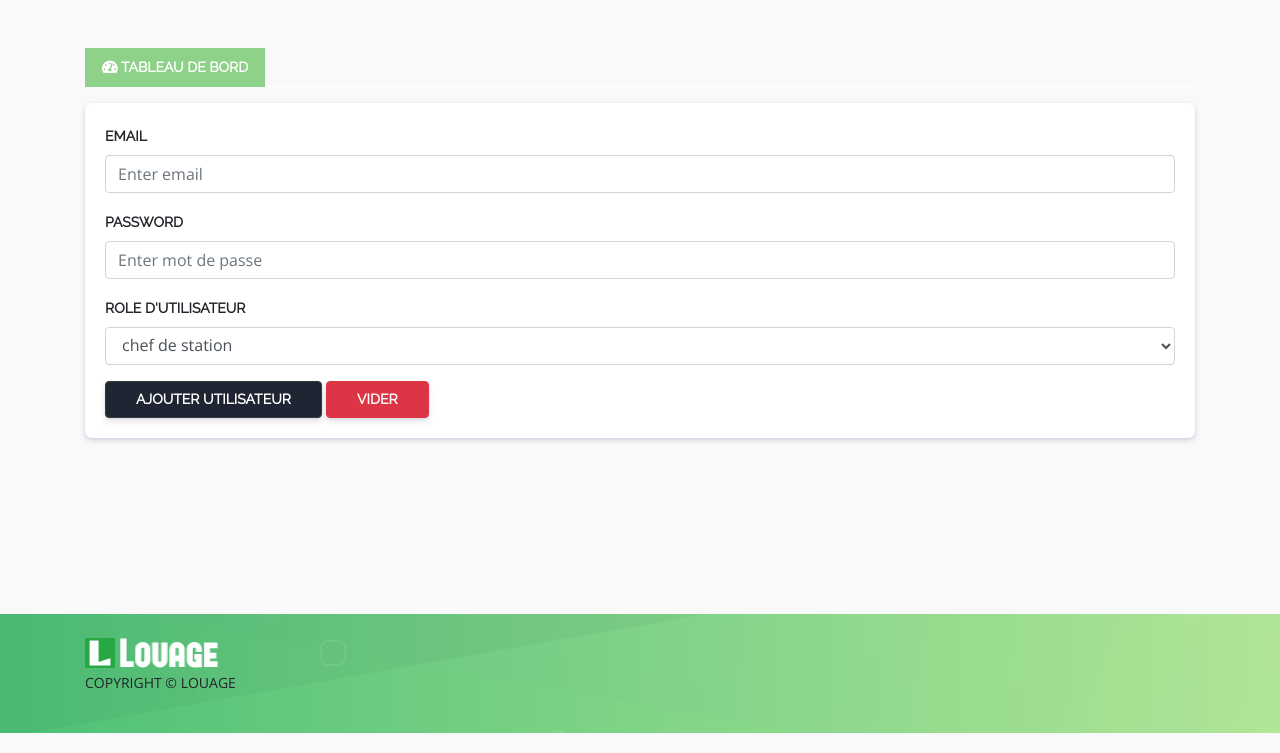
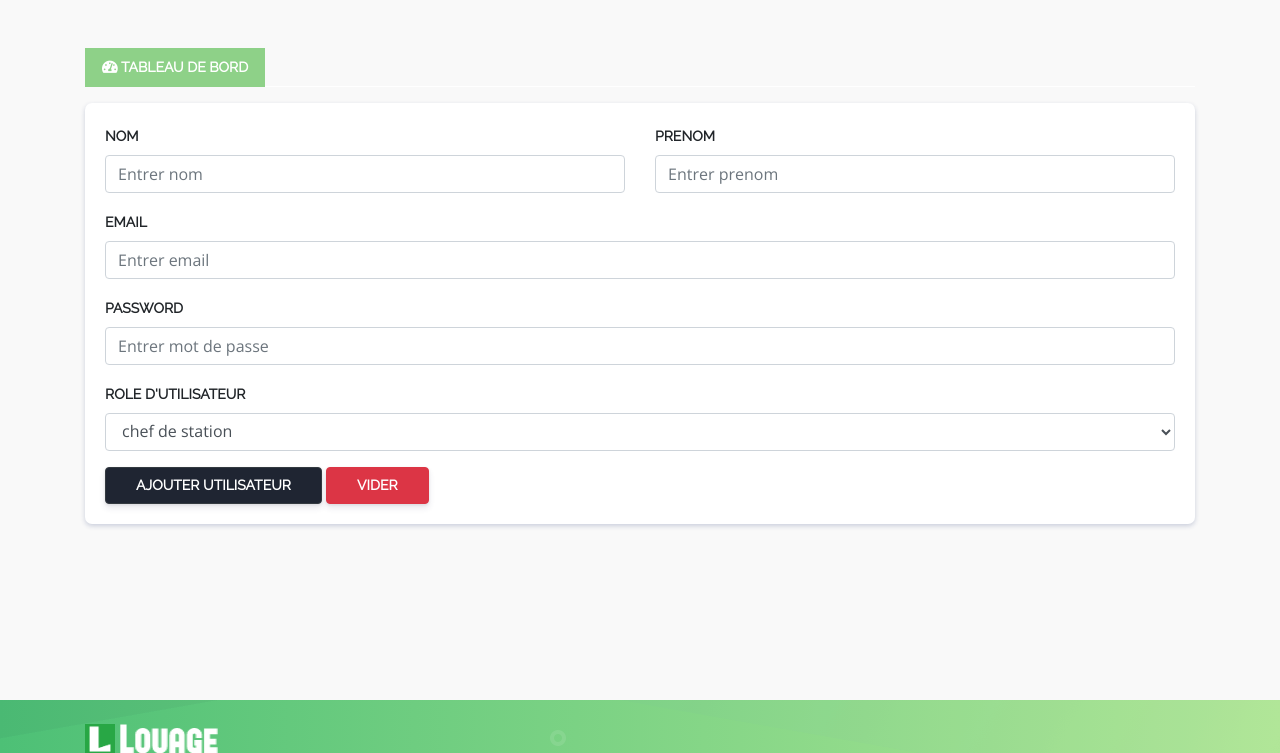
Before and after one commit to GattoufiBilel/louage, a Node project: template views/admin/utilisateur/ajout.ejs in a window 1280 px wide. Shown: the part 82-835 px from the top of the page. Run offline with Node 20 templates, Linux system fonts and the light colour scheme; the template is opened without the code that fills it, so the values that code supplies are empty; some libraries are stand-ins or nearby versions.

Commit message:
update app

```diff
--- a/dao/payments.dao.js
+++ b/dao/payments.dao.js
@@ -14,7 +14,6 @@ module.exports = PaymentsDao = {
 
   addPayment (Payment) {
     let { uidPayment, numCarte, uidReservation } = Payment
-
     return knex(table.name)
       .insert({
         uid_payment: uidPayment,
--- a/dao/vehicules.dao.js
+++ b/dao/vehicules.dao.js
@@ -1,6 +1,4 @@
 var knex = require('../database/knex')
-// const db = require('../database/connection')
-// var SqlString = require('sqlstring')
 
 const table = {
   name: 'vehicules',
--- a/routes/admin/stations.js
+++ b/routes/admin/stations.js
@@ -22,7 +22,7 @@ router.get('/ajout', [checkUserConnected, checkUserRoleAdmin], (req, res) => {
 
 router.post('/ajout', [checkUserConnected, checkUserRoleAdmin], (req, res) => {
   let { chef, nom, ville, tel } = req.body
-  let station = new Station(nom, ville, tel, chef)
+  let station = new Station(nom.toLowerCase(), ville.toLowerCase(), tel, chef.toLowerCase())
   stationDao.addStation(station)
     .then(r => {
       res.render('admin/station/ajout', { msg: 'une station a été bien ajoutée' })
--- a/routes/admin/utilisateurs.js
+++ b/routes/admin/utilisateurs.js
@@ -19,10 +19,11 @@ router.get('/ajout', [checkUserConnected, checkUserRoleAdmin], (req, res) => {
 })
 
 router.post('/ajout', [checkUserConnected, checkUserRoleAdmin], (req, res) => {
-  let { email, password, role } = req.body;
+  let { nom, prenom, email, password, role } = req.body;
+  email = email.toLowerCase()
   bcrypt.hash(password, saltRounds)
     .then(function (hash) {
-      let utilisateur = new Utilisateur('', '', email, hash, '', '', role)
+      let utilisateur = new Utilisateur(nom, prenom, email, hash, '', '', role)
       utilisateurDao.addUser(utilisateur)
         .then(result => {
           utilisateurDao.updateEtat(email)
--- a/routes/chefstation/voyages.js
+++ b/routes/chefstation/voyages.js
@@ -30,7 +30,7 @@ router.get('/ajout', [checkUserConnected, checkUserRoleChef], (req, res) => {
 
 router.post('/ajout', [checkUserConnected, checkUserRoleChef], (req, res) => {
   let { id_station, vehicule, arrive, heureDepart, heureArrive, dateDepart, prixPlace, nbPlaces } = req.body
-  let newVoyage = new Voyage(uniqid(), arrive, heureDepart, heureArrive, dateDepart, prixPlace, nbPlaces, id_station, vehicule)
+  let newVoyage = new Voyage(uniqid(), arrive.toLowerCase(), heureDepart, heureArrive, dateDepart, prixPlace, nbPlaces, id_station, vehicule)
   voyagesDao.addVoyage(newVoyage)
     .then(r => { res.redirect('/chefstation/voyages') })
     .catch(e => { res.render('chefstation/voyage/ajout', { msg: 'erreur d\'ajout', e: 'error' }) })
--- a/services/mailgun.js
+++ b/services/mailgun.js
@@ -2,7 +2,7 @@ var mailgun = require("mailgun-js")
 module.exports = (function (nom, email, sujet, message) {
   return new Promise((resolve, reject) => {
     let data = {
-      from: `Louage : ${nom} <${email}>`,
+      from: `Louage : ${nom} <${email.toLowerCase()}>`,
       to: "haikel.fazzani@zoho.com",
       subject: sujet,
       text: message
--- a/views/admin/utilisateur/ajout.ejs
+++ b/views/admin/utilisateur/ajout.ejs
@@ -4,14 +4,31 @@
   <div class="container">
     <%- include('../navbar') -%>
     <form action="/admin/utilisateurs/ajout" method="POST" class="form-general form-bg-gray mb-3">
+      <div class="row">
+
+        <div class="col-md-6">
+          <div class="form-group">
+            <label for="nom">Nom</label>
+            <input type="text" class="form-control" id="nom" name="nom" placeholder="Entrer nom" required>
+          </div>
+        </div>
+
+        <div class="col-md-6">
+          <div class="form-group">
+            <label for="prenom">prenom</label>
+            <input type="text" class="form-control" id="prenom" name="prenom" placeholder="Entrer prenom" required>
+          </div>
+        </div>
+      </div>
+
       <div class="form-group">
-        <label for="nom">email</label>
-        <input type="email" class="form-control" id="email" name="email" placeholder="Enter email" required>
+        <label for="email">email</label>
+        <input type="email" class="form-control" id="email" name="email" placeholder="Entrer email" required>
       </div>
 
       <div class="form-group">
         <label for="password">password</label>
-        <input type="password" class="form-control" id="password" name="password" placeholder="Enter mot de passe"
+        <input type="password" class="form-control" id="password" name="password" placeholder="Entrer mot de passe"
           required>
       </div>
 
```
Also changed, not shown: dao/utilisateurs.dao.js (+8 -12 lines).
